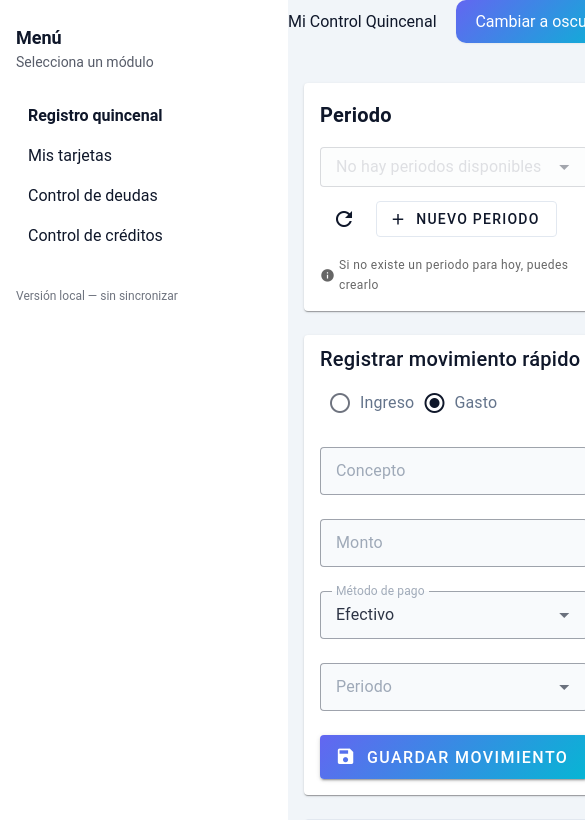
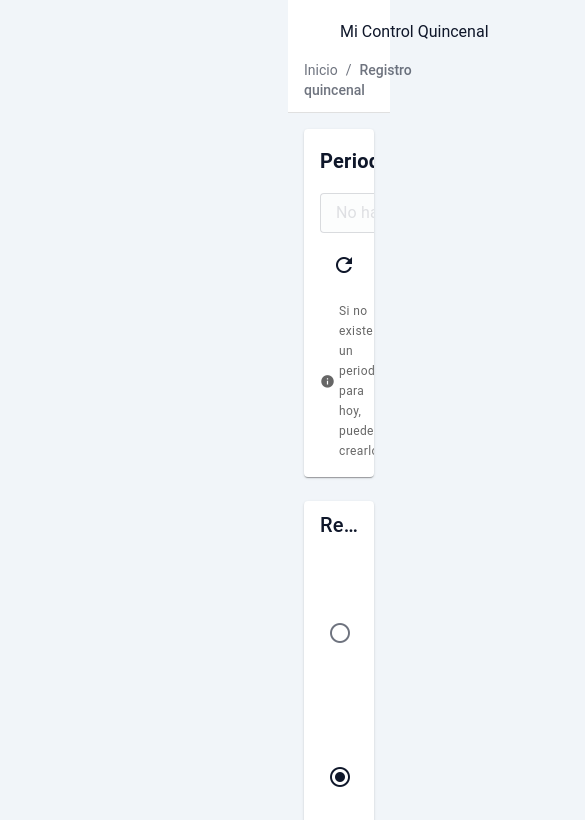
Before and after one commit to EmanuelRdzM/quinzenal-web, a Vue app: page /balance in a window 390 px wide. Shown: the top 820 px of the page, 585 px wide, since content can reach past the window. Built offline with nearby package versions, Linux system fonts and the light colour scheme; no server answers.

Commit message:
feat: Enhance MainLayout with responsive sidebar and improved theme toggle

```diff
--- a/src/layouts/MainLayout.vue
+++ b/src/layouts/MainLayout.vue
@@ -1,28 +1,235 @@
 <template>
   <div class="min-h-screen flex bg-[var(--color-background)] text-[var(--color-text)] transition-colors">
-    <Sidebar class="w-72 shrink-0" />
-    <main class="flex-1 p-6">
-      <div class="flex items-center justify-between mb-6">
-        <h1 class="text-2xl font-semibold">Mi Control Quincenal</h1>
-        <div class="flex items-center gap-3">
-          <button class="button" @click="toggleTheme">
-            Cambiar a {{ theme === 'dark' ? 'claro' : 'oscuro' }}
+    <!-- Overlay para móvil cuando el sidebar está abierto -->
+    <div
+      v-if="isMobile && isSidebarOpen"
+      class="fixed inset-0 bg-black bg-opacity-50 z-20 lg:hidden"
+      @click="closeSidebar"
+    ></div>
+
+    <!-- Sidebar con estado de apertura/cierre -->
+    <Sidebar
+      :is-open="isSidebarOpen"
+      :is-mobile="isMobile"
+      @close="closeSidebar"
+      class="sticky top-0 h-screen z-30 transition-all duration-300"
+      :class="[
+        isMobile ? (isSidebarOpen ? 'translate-x-0' : '-translate-x-full fixed') : 'lg:sticky',
+        !isMobile && !isSidebarOpen ? 'w-20' : 'w-72'
+      ]"
+    />
+
+    <!-- <Sidebar
+      :is-open="isSidebarOpen"
+      :is-mobile="isMobile"
+      @toggle="toggleSidebar"
+      @close="closeSidebar"
+      :class="[
+        'fixed lg:sticky top-0 z-30 h-screen transition-transform duration-300 ease-in-out',
+        isMobile ? (isSidebarOpen ? 'translate-x-0' : '-translate-x-full') : ''
+      ]"
+    /> -->
+
+    <!-- Contenido principal -->
+    <main class="flex-1 min-w-0 transition-all duration-300" :class="!isMobile && !isSidebarOpen ? 'lg:ml-0' : 'lg:ml-0'">
+      <!-- Header con botones de control -->
+      <header class="sticky top-0 z-10 bg-[var(--color-surface)] border-b border-[var(--color-border)] px-4 py-3 lg:px-6 lg:py-4">
+        <div class="flex items-center justify-between">
+          <div class="flex items-center gap-3">
+            <!-- Botón hamburguesa para móvil -->
+            <button
+              v-if="isMobile"
+              @click="toggleSidebar"
+              class="p-2 rounded-lg hover:bg-[var(--color-background)] transition-colors"
+              aria-label="Toggle menu"
+            >
+              <v-icon name="mdi-menu" size="24" />
+            </button>
+
+            <!-- Botón para colapsar/expandir en desktop -->
+            <button
+              v-else
+              @click="toggleSidebar"
+              class="p-2 rounded-lg hover:bg-[var(--color-background)] transition-colors hidden lg:block"
+              :title="isSidebarOpen ? 'Colapsar menú' : 'Expandir menú'"
+            >
+              <v-icon :name="isSidebarOpen ? 'mdi-chevron-left' : 'mdi-chevron-right'" size="24" />
+            </button>
+
+            <h1 class="text-xl lg:text-2xl font-semibold truncate">
+              Mi Control Quincenal
+            </h1>
+          </div>
+
+          <!-- Botón de tema mejorado -->
+          <button
+            class="theme-toggle group relative p-2 rounded-xl overflow-hidden transition-all duration-300"
+            :class="theme === 'dark' ? 'bg-yellow-500/10 hover:bg-yellow-500/20' : 'bg-indigo-500/10 hover:bg-indigo-500/20'"
+            @click="toggleTheme"
+            :aria-label="`Cambiar a modo ${theme === 'dark' ? 'claro' : 'oscuro'}`"
+          >
+            <!-- Efecto de fondo animado -->
+            <span
+              class="absolute inset-0 rounded-xl transition-transform duration-500"
+              :class="theme === 'dark' ? 'bg-gradient-to-r from-yellow-500/20 to-orange-500/20' : 'bg-gradient-to-r from-indigo-500/20 to-purple-500/20'"
+              :style="{ transform: isHovering ? 'scale(1.1)' : 'scale(0)' }"
+            ></span>
+
+            <!-- Iconos con animación -->
+            <div class="relative flex items-center gap-2">
+              <div class="relative w-6 h-6">
+                <!-- Icono sol (modo oscuro) -->
+                <v-icon
+                  name="mdi-weather-sunny"
+                  size="20"
+                  class="absolute inset-0 transition-all duration-500"
+                  :class="theme === 'dark' ? 'opacity-100 rotate-0' : 'opacity-0 -rotate-90'"
+                  color="#FDB813"
+                />
+                <!-- Icono luna (modo claro) -->
+                <v-icon
+                  name="mdi-weather-night"
+                  size="20"
+                  class="absolute inset-0 transition-all duration-500"
+                  :class="theme === 'light' ? 'opacity-100 rotate-0' : 'opacity-0 rotate-90'"
+                  color="#6366F1"
+                />
+              </div>
+
+              <!-- Texto con efecto slide -->
+              <span
+                class="hidden sm:inline-block text-sm font-medium transition-all duration-300"
+                :class="theme === 'dark' ? 'text-yellow-600 dark:text-yellow-400' : 'text-indigo-600 dark:text-indigo-400'"
+              >
+                <span class="relative overflow-hidden">
+                  <span
+                    class="inline-block transition-transform duration-300"
+                    :class="theme === 'dark' ? 'translate-y-0' : '-translate-y-full'"
+                  >
+                    Modo claro
+                  </span>
+                  <span
+                    class="absolute left-0 top-0 inline-block transition-transform duration-300"
+                    :class="theme === 'light' ? 'translate-y-0' : 'translate-y-full'"
+                  >
+                    Modo oscuro
+                  </span>
+                </span>
+              </span>
+            </div>
+
+            <!-- Tooltip para móvil -->
+            <span class="sr-only">
+              Cambiar a modo {{ theme === 'dark' ? 'claro' : 'oscuro' }}
+            </span>
           </button>
         </div>
+
+        <!-- Breadcrumb opcional para mejor navegación -->
+        <div v-if="route.path !== '/'" class="mt-2 text-sm text-[var(--color-text)]/60">
+          <span class="cursor-pointer hover:text-[var(--color-primary)]" @click="router.push('/')">Inicio</span>
+          <span class="mx-2">/</span>
+          <span class="font-medium">{{ currentPageName }}</span>
+        </div>
+      </header>
+
+      <!-- Contenido principal con padding responsivo -->
+      <div class="p-4 lg:p-6">
+        <RouterView />
       </div>
-
-      <RouterView />
     </main>
   </div>
 </template>
 
 <script setup>
+import { ref, onMounted, onUnmounted, computed } from 'vue'
+import { useRoute, useRouter } from 'vue-router'
 import Sidebar from '../components/Sidebar.vue'
 import { RouterView } from 'vue-router'
 import { useTheme } from '../composables/useTheme'
+
+const route = useRoute()
+const router = useRouter()
 const { theme, toggleTheme } = useTheme()
+
+const isSidebarOpen = ref(true)
+const isMobile = ref(false)
+const isHovering = ref(false)
+
+// Detectar si es móvil
+const checkMobile = () => {
+  isMobile.value = window.innerWidth < 1024
+  if (isMobile.value) {
+    isSidebarOpen.value = false
+  } else {
+    // En desktop, restaurar estado guardado o abrir por defecto
+    const savedState = localStorage.getItem('sidebarOpen')
+    isSidebarOpen.value = savedState !== null ? savedState === 'true' : true
+  }
+}
+
+// Toggle sidebar
+const toggleSidebar = () => {
+  isSidebarOpen.value = !isSidebarOpen.value
+  if (!isMobile.value) {
+    localStorage.setItem('sidebarOpen', isSidebarOpen.value)
+  }
+}
+
+const closeSidebar = () => {
+  if (isMobile.value) {
+    isSidebarOpen.value = false
+  }
+}
+
+// Obtener nombre de la página actual para breadcrumb
+const currentPageName = computed(() => {
+  const names = {
+    '/balance': 'Registro quincenal',
+    '/cards': 'Mis tarjetas',
+    '/debts': 'Control de deudas',
+    '/credits': 'Control de créditos'
+  }
+  return names[route.path] || 'Detalle'
+})
+
+// Event listeners para responsive
+onMounted(() => {
+  checkMobile()
+  window.addEventListener('resize', checkMobile)
+})
+
+onUnmounted(() => {
+  window.removeEventListener('resize', checkMobile)
+})
 </script>
 
 <style scoped>
-/* Keep scoped minimal — global colors come from theme.css */
+.theme-toggle {
+  position: relative;
+  border: none;
+  cursor: pointer;
+  transition: all 0.3s ease;
+}
+
+.theme-toggle:active {
+  transform: scale(0.95);
+}
+
+/* Animación de pulso suave al hacer hover */
+@keyframes softPulse {
+  0%, 100% { opacity: 0.5; }
+  50% { opacity: 0.8; }
+}
+
+.theme-toggle:hover .bg-gradient-to-r {
+  animation: softPulse 2s infinite;
+}
+
+/* Responsive adjustments */
+@media (max-width: 640px) {
+  .theme-toggle {
+    padding: 0.5rem;
+  }
+}
 </style>
```
